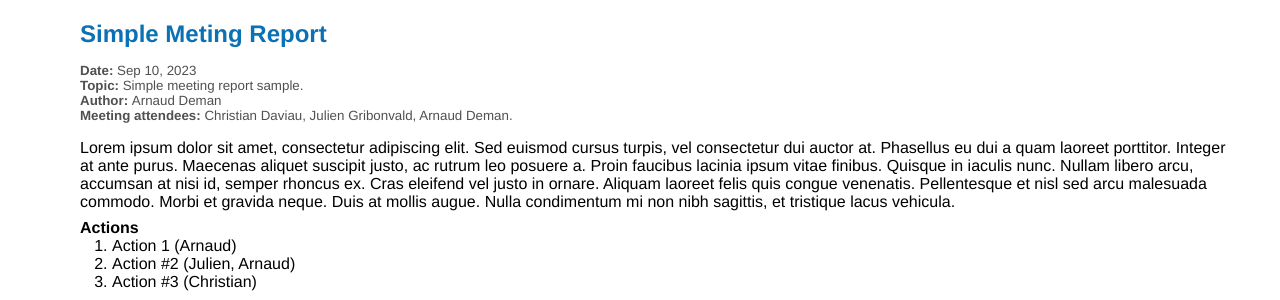
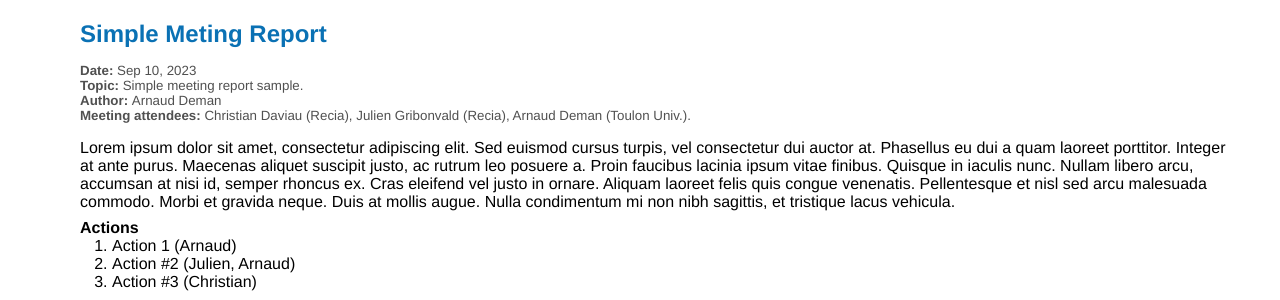
Before and after one commit to giraudin/dev-doc, a Jekyll site: the page built from _posts/2023-09-10-simple-meting-report.markdown, in a window 1280 px wide. Shown: the part 148-448 px from the top of the page. Built offline with Jekyll 4.4.1, drawn with Linux system fonts in a browser that asks for light colours; our own code applies the rules of GitHub Pages for plain Markdown files.

Commit message:
fix: missing position for attendees

```diff
--- a/_posts/2023-09-01-kick-off-meeting.markdown
+++ b/_posts/2023-09-01-kick-off-meeting.markdown
@@ -1,6 +1,6 @@
 ---
 topic: Start of work
-attendees: Christian Daviau, Julien Gribonvald, Arnaud Deman.
+attendees: Christian Daviau (Recia), Julien Gribonvald (Recia), Arnaud Deman (Toulon Univ.).
 author: Arnaud Deman
 excerpt: First meeting for the arrival of A. Deman (sample)
 sections:
--- a/_posts/2023-09-10-simple-meting-report.markdown
+++ b/_posts/2023-09-10-simple-meting-report.markdown
@@ -1,6 +1,6 @@
 ---
 topic: Simple meeting report sample.
-attendees: Christian Daviau, Julien Gribonvald, Arnaud Deman.
+attendees: Christian Daviau (Recia), Julien Gribonvald (Recia), Arnaud Deman (Toulon Univ.).
 author: Arnaud Deman
 excerpt: Sample of meeting report
 main_content: Lorem ipsum dolor sit amet, consectetur adipiscing elit. Sed euismod cursus turpis, vel consectetur dui auctor at. Phasellus eu dui a quam laoreet porttitor. Integer at ante purus. Maecenas aliquet suscipit justo, ac rutrum leo posuere a. Proin faucibus lacinia ipsum vitae finibus. Quisque in iaculis nunc. Nullam libero arcu, accumsan at nisi id, semper rhoncus ex. Cras eleifend vel justo in ornare. Aliquam laoreet felis quis congue venenatis. Pellentesque et nisl sed arcu malesuada commodo. Morbi et gravida neque. Duis at mollis augue. Nulla condimentum mi non nibh sagittis, et tristique lacus vehicula.
--- a/_posts/2023-11-17-gravitee-commercial-contact.markdown
+++ b/_posts/2023-11-17-gravitee-commercial-contact.markdown
@@ -1,6 +1,6 @@
 ---
 topic: Gravitee commercial contact.
-attendees: Julien Gribonvald, Arnaud Deman, Jean-Batiste Quentin - Gravitee, Chargé de comptes, fonction publique/univzersité.
+attendees: Julien Gribonvald (Recia), Arnaud Deman (Recia), Jean-Batiste Quentin  (Gravitee, Chargé de comptes, fonction publique/université).
 author: Arnaud Deman
 excerpt: Commercial contact
 main_actions_to_take: [
```
